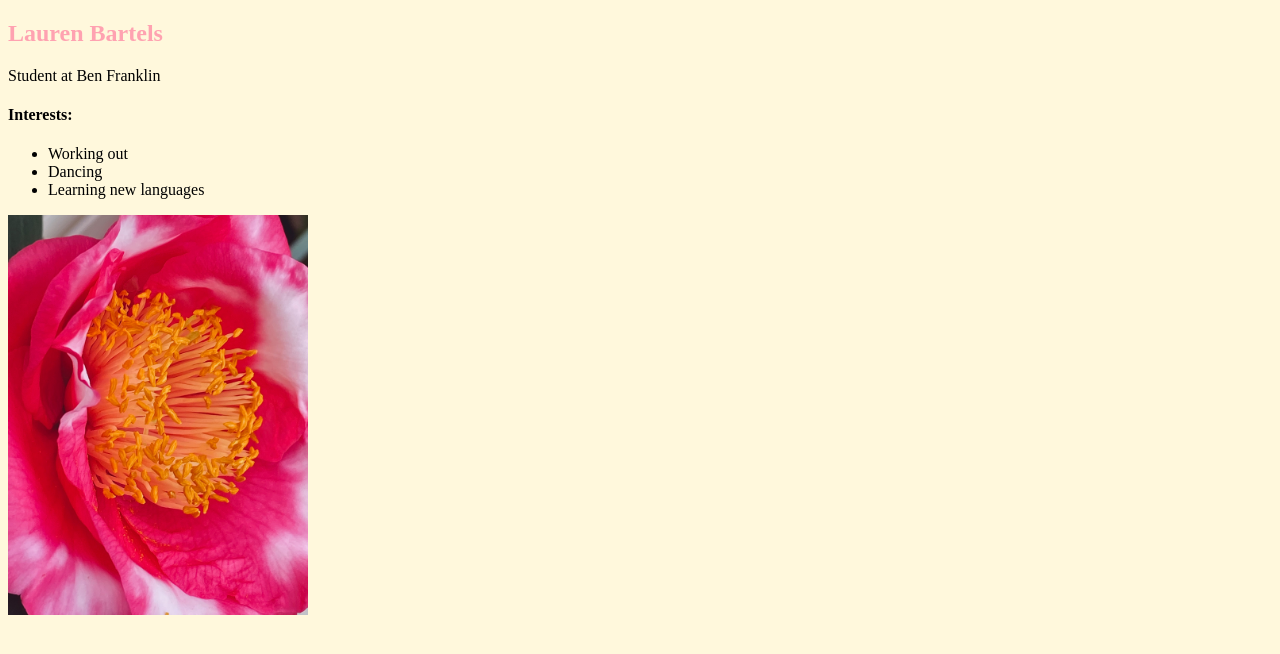
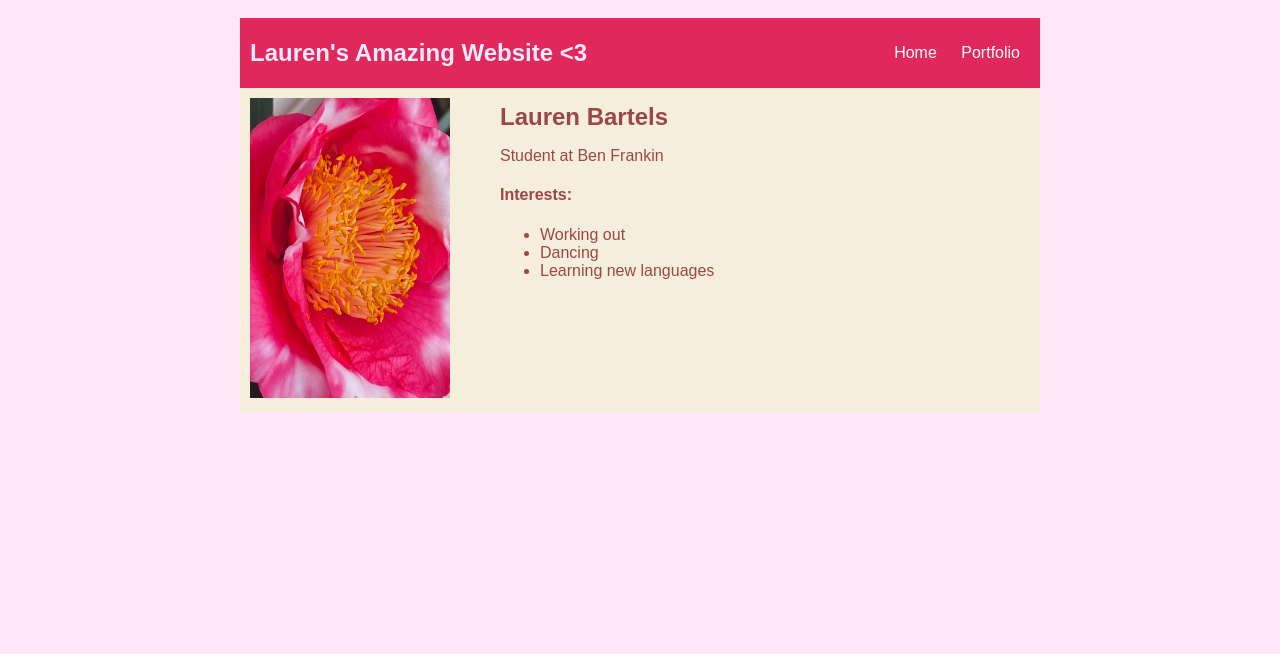
Before and after one commit to laurenbartels/laurenbartels.github.io, a plain HTML site: page index.html in a window 1280 px wide. Drawn offline with Linux system fonts and the light colour scheme.

Commit message:
Added CSS to website

```diff
--- a/index.html
+++ b/index.html
@@ -3,31 +3,35 @@
 
 
 <head>
-
-    <style>
-        body {
-            background-color:cornsilk
-        }
-h2 { color:rgb(255, 162, 177)}
-         </style>
-
     <title> Lauren's beautiful website </title>
 </head>
+
 <body>
-    <div>
+    <div id="all-contents" <div>
         <nav>
+            <h1> Lauren's Amazing Website <3 </h1>
+                <ul>
+                    <li>
+                        <a href=""> Home </a>
+                    </li>
+                    <li>
+                        <a href=""> Portfolio </a>
+                    </li>
+                </ul>
 
 
         </nav>
 
         <main>
+            <div class="sidebar">
+                <img src="img/flower.jpg" width="200" height="300">
+            </div>
 
+            <div class="content">
+
+                <h2> Lauren Bartels</h2>
+                <p> Student at Ben Frankin </p>
                 <div>
-                <h2> Lauren Bartels </h2>
-                <p> Student at Ben Franklin </p>
-            </div>
-            <div>
-                <p>
                     <h4> Interests: </h4>
                     <!-- interests selection -->
                     <ul>
@@ -35,15 +39,79 @@ h2 { color:rgb(255, 162, 177)}
                         <li> Dancing </li>
                         <li> Learning new languages</li>
                     </ul>
-                </p>
+
+
+                </div>
+            </div>
+
+    </div>
     </div>
     <div>
         <!-- sidebar section -->
-                <img src="img/flower.jpg" width="300" height="400"
+
+
     </div>
     </main>
     </div>
 
 </body>
+<style>
+    body {
+        background: rgb(253, 231, 248);
+        color: rgb(155, 71, 71);
+        padding: 10px;
+        font-family: arial;
+    }
+    #all-contents {
+        max-width: 800px;
+        margin: auto;
+    }
+
+    /* navigation menu */
+    nav {
+        background: rgb(224, 40, 92);
+        margin: 0 auto;
+        display: flex;
+        padding: 10px;
+    }
+    nav h1 {
+        display: flex;
+        align-items: center;
+        color: rgb(253, 233, 249);
+        flex: 1;
+        margin: 0;
+    }
+    nav ul {
+        list-style-image: none;
+    }
+    nav li {
+        display: inline-block;
+        padding: 0 10px;
+    }
+    nav a {
+        text-decoration: none;
+        color: rgb(255, 255, 255);
+    }
+
+    /* main container area beneath menu */
+    main {
+        background: rgb(245, 238, 219);
+        display: flex;
+    }
+    .sidebar {
+        margin-right: 25px;
+        padding: 10px;
+    }
+    .sidebar img {
+        width: 200px;
+    }
+    .content {
+        flex: 1;
+        padding: 15px;
+    }
+    h2, h3 {
+        margin: 0px;
+    }
+</style>
 
 </html>
```
Lines whose indentation alone changed are shown as unchanged.
